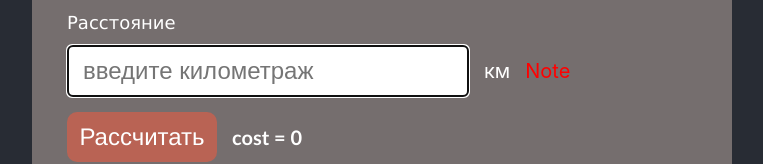
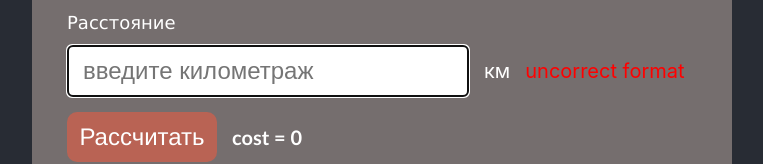
Before and after one commit to KostiantynPolishko2/fuel-calculator, a React (Create React App) app: page / in a window 1280 px wide. Shown: the part 338-502 px from the top of the page, without its empty margins (258-1021 px from the left). Built offline with nearby package versions, Linux system fonts and the light colour scheme.

Commit message:
4 Done algorithm for using bool flag isDistance
To show if inputted value is uncorrect format.

```diff
--- a/src/App.js
+++ b/src/App.js
@@ -6,7 +6,7 @@ function App() {
 
   // disabled={isDistance? 'disabled' : ''}
   const [isDistance, setIsDistance] = useState(false);
-  let [distance, setDistance] = useState(0);
+  const [distance, setDistance] = useState(0);
 
   return (
     <div class='App-header'>
@@ -18,9 +18,9 @@ function App() {
           <label for='distance'>Расстояние</label>
         </div>
         <div class='input-field'>
-          <input onBlur={(e) => {isDigitValue(e) ? setDistance(getDigitValue(e)) : setDistance(0)}} type='text' id='distance' name='distance_km' placeholder='введите километраж' autoFocus></input>
+          <input onBlur={(e) => {setIsDistance(isDigitValue(e)) ? setDistance(getDigitValue(e)) : setDistance(0)}} type='text' id='distance' name='distance_km' placeholder='введите километраж' autoFocus></input>
           <p>км</p>
-          <p class='note'>Note</p>
+          <p class='note'>{errorInfo(isDistance, distance)}</p>
         </div>
         <div class='input-field' style={{marginTop: 15 + 'px'}}>
           <button type='button' name='cost' form='fuel-calculation'>Рассчитать</button>
@@ -29,6 +29,14 @@ function App() {
       </form>
     </div>
   );
+}
+
+const errorInfo = (flag, value) => {
+  if(!flag && !value){
+    return !value ? 'uncorrect format' : '';
+  }
+
+  return '';
 }
 
 const isDigitValue = (e) => {
```
